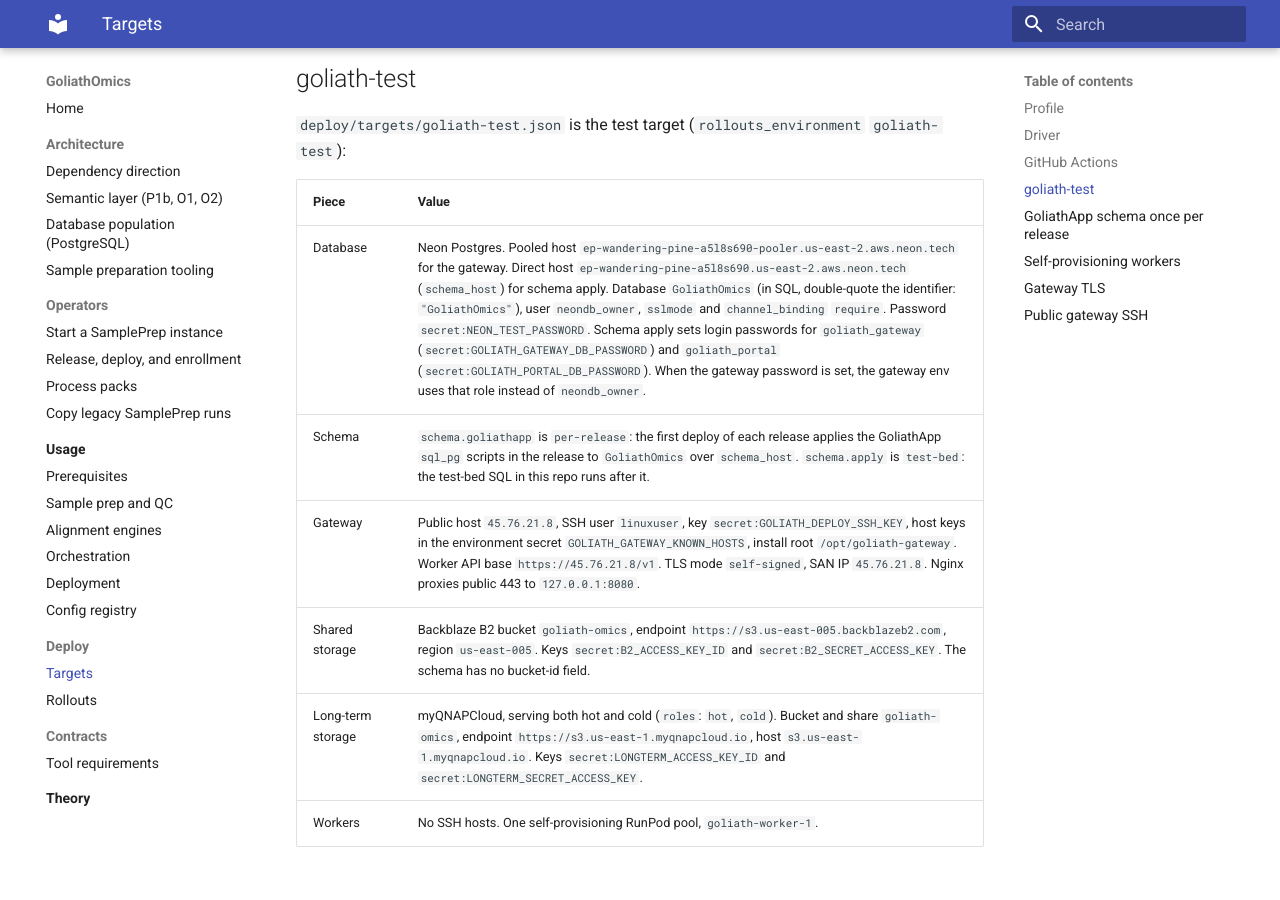
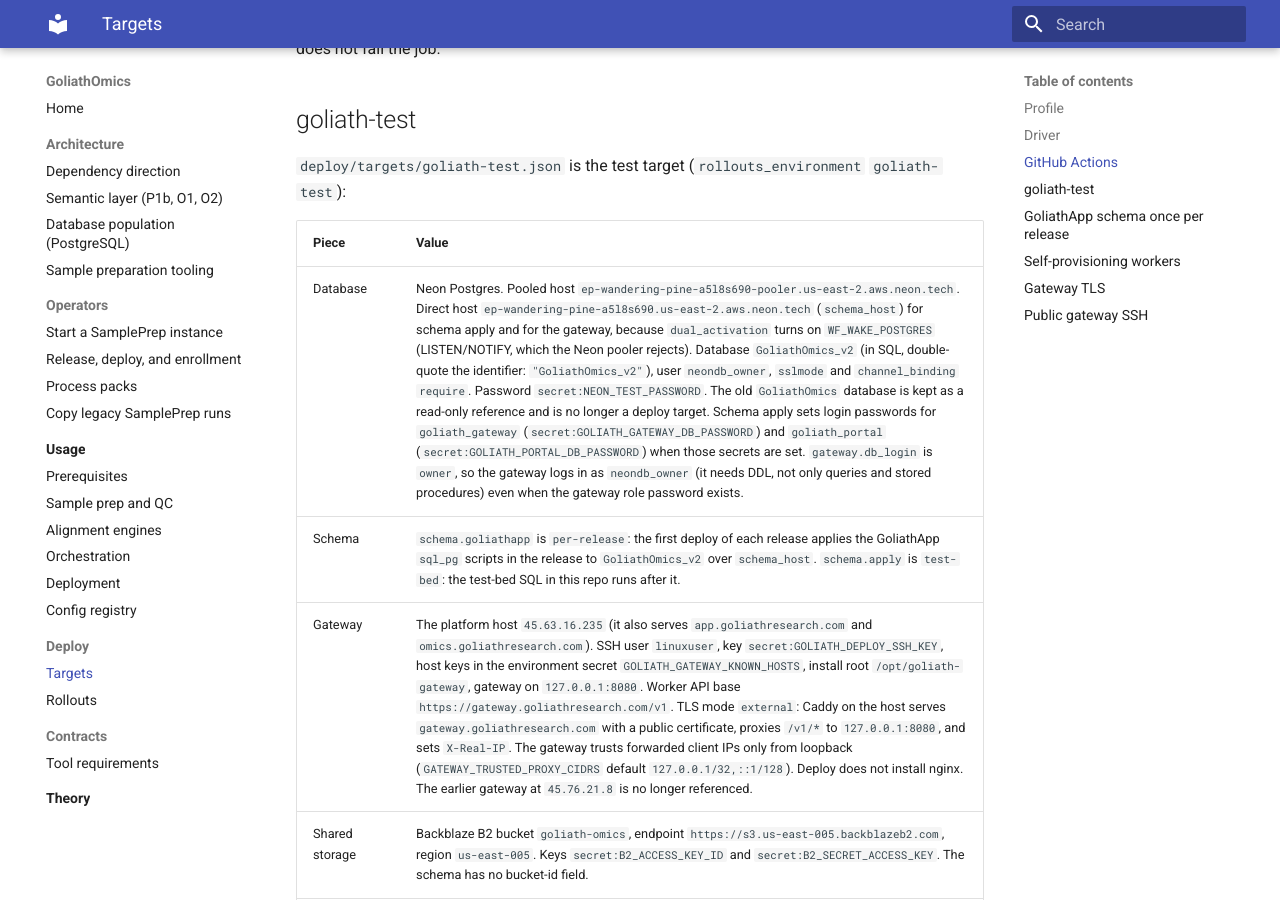
Before and after one commit to Goliath-Research/GoliathOmics, an MkDocs documentation site: the page built from docs/deploy-targets.md, in a window 1280 px wide and 900 px high, scrolled down 2825 px. Built offline with MkDocs 1.6.1 and Material for MkDocs 9.7.7, drawn with Linux system fonts in a browser that asks for light colours; some of the changed text lies outside the part shown.

Commit message:
Gateway on the platform host (gateway.goliathresearch.com, Caddy, GoliathOmics_v2, owner login) + fix gateway wheel missing goliath_worker (#99)
* Gateway on the platform host: gateway.goliathresearch.com via Caddy, GoliathOmics_v2, owner login; fix gateway wheel missing goliath_worker

- build_gateway_wheel.sh: stage GoliathApp layout and copy ../ sibling
  packages (goliath_worker, goliath_app) mapped by pyproject package-dir;
  bump default GOLIATH_APP_REF to b2bdd9f. The 2026.11.6 wheel failed at
  import (No module named goliath_worker).
- deploy_target.sh: gateway.tls.mode external skips setup_gateway_nginx.sh;
  gateway.db_login owner|gateway_role.
- goliath-test target: public_base_url https://gateway.goliathresearch.com/v1,
  host 45.63.16.235, tls external, db_login owner, dbname GoliathOmics_v2.
- Docs: deploy-targets (Caddy site, db_login), RunPod README (new
  WORKER_API_BASE, no CA PEM), release notes pin.

* Fix stale gateway CA on public TLS and probe external gateway deploys

When GOLIATH_GATEWAY_CA_PEM is unset, drop leftover gateway-ca.pem instead of
re-pinning it on boot. For gateway.tls.mode external, run the loopback /v1/
health check without installing nginx.

* docs: external TLS mode runs the loopback probe only

---------

Co-authored-by: Cursor Agent <cursoragent@cursor.com>

````diff
--- a/docs/deploy-targets.md
+++ b/docs/deploy-targets.md
@@ -37,7 +37,7 @@ scripts/deploy_target.sh --target goliath-test --component all
 | Component | What it does |
 | --- | --- |
 | `schema` | First applies the release's GoliathApp PostgreSQL scripts once per release (see [GoliathApp schema](#goliathapp-schema-once-per-release)). Then applies `workflow_engine/sql_pg/deploy_test_bed.sh` when `schema.apply` is `test-bed`. `schema.apply` `none` skips the test-bed SQL. The connection uses `database.schema_host` when set (Neon direct host) and `database.host` otherwise. `channel_binding` is exported as `PGCHANNELBINDING`. The test-bed token fixture is applied only when the target name, `rollouts_environment`, database name, or host looks like a test bed. Set `GOLIATH_ALLOW_TEST_BED_TOKEN=1` to apply it to any other database. |
-| `gateway` | Writes `<install_root>/env/gateway.env` (database password and `POSTGRES_CHANNEL_BINDING` when set; default root `/opt/goliath-gateway`) and runs `install_gateway_systemd.sh --root`. The gateway keeps the pooled `database.host`. That script installs `goliath-gateway.service` (legacy `methyl-gateway.service` symlink) and the reclaim timer. It does not take `--env-file` or `--user`. The same SSH session then runs `setup_gateway_nginx.sh`, which installs nginx if needed, installs `deploy/nginx/goliath-gateway.conf` as a proxy to `bind_host:port` (default `127.0.0.1:8080`), and reloads nginx. TLS defaults to a self-signed certificate. SSH uses the host `identity_file`. A `secret:NAME` value is the private key, written to a mode 600 file and passed with `-i`. The client sets `PasswordAuthentication=no`. |
+| `gateway` | Writes `<install_root>/env/gateway.env` (database password and `POSTGRES_CHANNEL_BINDING` when set; default root `/opt/goliath-gateway`) and runs `install_gateway_systemd.sh --root`. The gateway uses the pooled `database.host`, or `schema_host` when `dual_activation` is true (LISTEN/NOTIFY). That script installs `goliath-gateway.service` (legacy `methyl-gateway.service` symlink) and the reclaim timer. It does not take `--env-file` or `--user`. The same SSH session then runs `setup_gateway_nginx.sh`. With `gateway.tls.mode` `external` that script only curls `http://<bind_host>:<port>/v1/` and fails the deploy when the gateway does not answer. Otherwise it installs nginx if needed, installs `deploy/nginx/goliath-gateway.conf` as a proxy to `bind_host:port` (default `127.0.0.1:8080`), and reloads nginx. TLS defaults to a self-signed certificate. SSH uses the host `identity_file`. A `secret:NAME` value is the private key, written to a mode 600 file and passed with `-i`. The client sets `PasswordAuthentication=no`. |
 | `runtime` | Applies the release's GoliathApp schema first when it is not recorded yet (a no-op after `schema` in `all`). Runs `promote_release.sh --root --release --arch` plus `--pull-parabricks` or `--skip-docker-pull` on SSH hosts. Self-provision workers skip this SSH promote and boot from `/work/goliath/current` or a GitHub release bundle. |
 | `workers` | SSH workers: writes `/work/goliath/env/worker.env` (the path `goliath-worker.service` loads) and `<install_root>/env/worker.env`, then runs `install_worker_systemd.sh --root --arch` and `--capability` when the profile sets one. `self_provision: true` workers: no SSH. The driver prints the pool (provider, template, image, GPU, volume) and exits successfully. |
 
@@ -61,9 +61,9 @@ When `target` is set, the workflow start and finish steps report `goliathomics-r
 
 | Piece | Value |
 | --- | --- |
-| Database | Neon Postgres. Pooled host `ep-wandering-pine-a5l8s690-pooler.us-east-2.aws.neon.tech` for the gateway. Direct host `ep-wandering-pine-a5l8s690.us-east-2.aws.neon.tech` (`schema_host`) for schema apply. Database `GoliathOmics` (in SQL, double-quote the identifier: `"GoliathOmics"`), user `neondb_owner`, `sslmode` and `channel_binding` `require`. Password `secret:NEON_TEST_PASSWORD`. Schema apply sets login passwords for `goliath_gateway` (`secret:GOLIATH_GATEWAY_DB_PASSWORD`) and `goliath_portal` (`secret:GOLIATH_PORTAL_DB_PASSWORD`). When the gateway password is set, the gateway env uses that role instead of `neondb_owner`. |
-| Schema | `schema.goliathapp` is `per-release`: the first deploy of each release applies the GoliathApp `sql_pg` scripts in the release to `GoliathOmics` over `schema_host`. `schema.apply` is `test-bed`: the test-bed SQL in this repo runs after it. |
-| Gateway | Public host `45.76.21.8`, SSH user `linuxuser`, key `secret:GOLIATH_DEPLOY_SSH_KEY`, host keys in the environment secret `GOLIATH_GATEWAY_KNOWN_HOSTS`, install root `/opt/goliath-gateway`. Worker API base `https://45.76.21.8/v1`. TLS mode `self-signed`, SAN IP `45.76.21.8`. Nginx proxies public 443 to `127.0.0.1:8080`. |
+| Database | Neon Postgres. Pooled host `ep-wandering-pine-a5l8s690-pooler.us-east-2.aws.neon.tech`. Direct host `ep-wandering-pine-a5l8s690.us-east-2.aws.neon.tech` (`schema_host`) for schema apply and for the gateway, because `dual_activation` turns on `WF_WAKE_POSTGRES` (LISTEN/NOTIFY, which the Neon pooler rejects). Database `GoliathOmics_v2` (in SQL, double-quote the identifier: `"GoliathOmics_v2"`), user `neondb_owner`, `sslmode` and `channel_binding` `require`. Password `secret:NEON_TEST_PASSWORD`. The old `GoliathOmics` database is kept as a read-only reference and is no longer a deploy target. Schema apply sets login passwords for `goliath_gateway` (`secret:GOLIATH_GATEWAY_DB_PASSWORD`) and `goliath_portal` (`secret:GOLIATH_PORTAL_DB_PASSWORD`) when those secrets are set. `gateway.db_login` is `owner`, so the gateway logs in as `neondb_owner` (it needs DDL, not only queries and stored procedures) even when the gateway role password exists. |
+| Schema | `schema.goliathapp` is `per-release`: the first deploy of each release applies the GoliathApp `sql_pg` scripts in the release to `GoliathOmics_v2` over `schema_host`. `schema.apply` is `test-bed`: the test-bed SQL in this repo runs after it. |
+| Gateway | The platform host `45.63.16.235` (it also serves `app.goliathresearch.com` and `omics.goliathresearch.com`). SSH user `linuxuser`, key `secret:GOLIATH_DEPLOY_SSH_KEY`, host keys in the environment secret `GOLIATH_GATEWAY_KNOWN_HOSTS`, install root `/opt/goliath-gateway`, gateway on `127.0.0.1:8080`. Worker API base `https://gateway.goliathresearch.com/v1`. TLS mode `external`: Caddy on the host serves `gateway.goliathresearch.com` with a public certificate, proxies `/v1/*` to `127.0.0.1:8080`, and sets `X-Real-IP`. The gateway trusts forwarded client IPs only from loopback (`GATEWAY_TRUSTED_PROXY_CIDRS` default `127.0.0.1/32,::1/128`). Deploy does not install nginx. The earlier gateway at `45.76.21.8` is no longer referenced. |
 | Shared storage | Backblaze B2 bucket `goliath-omics`, endpoint `https://s3.us-east-005.backblazeb2.com`, region `us-east-005`. Keys `secret:B2_ACCESS_KEY_ID` and `secret:B2_SECRET_ACCESS_KEY`. The schema has no bucket-id field. |
 | Long-term storage | myQNAPCloud, serving both hot and cold (`roles`: `hot`, `cold`). Bucket and share `goliath-omics`, endpoint `https://s3.us-east-1.myqnapcloud.io`, host `s3.us-east-1.myqnapcloud.io`. Keys `secret:LONGTERM_ACCESS_KEY_ID` and `secret:LONGTERM_SECRET_ACCESS_KEY`. |
 | Workers | No SSH hosts. One self-provisioning RunPod pool, `goliath-worker-1`. |
@@ -99,6 +99,24 @@ A worker object with `self_provision: true` is a pool that boots itself. `deploy
 
 `gateway.tls` is optional. Omitted, or `"mode": "self-signed"`, issues a certificate once under `/etc/ssl/methyl-gateway/` (`fullchain.pem`, `privkey.pem`, and `ca.pem`). The subjectAltName is `gateway.tls.san_ip` when set, otherwise the host of `public_base_url` when that host is an IPv4 address, otherwise that DNS name. A later deploy reuses the key. To rotate it, delete `/etc/ssl/methyl-gateway` on the gateway and deploy again.
 
+`gateway.tls.mode` `external` installs no nginx, certificate, or firewall rule; `setup_gateway_nginx.sh --tls external` only probes the loopback gateway. Use it when a reverse proxy the operator manages already owns ports 80 and 443 on the host, as Caddy does on the platform host. That proxy must forward `/v1/` to `bind_host:port` and pass the client address in `X-Real-IP` (or as the last `X-Forwarded-For` entry). The gateway only honors those headers from `GATEWAY_TRUSTED_PROXY_CIDRS`, which defaults to loopback. `gateway.tls.domain` may name the public host for reference. The Caddy site for goliath-test:
+
+```text
+gateway.goliathresearch.com {
+	encode gzip
+	handle /v1/* {
+		reverse_proxy 127.0.0.1:8080 {
+			header_up X-Real-IP {remote_host}
+		}
+	}
+	handle {
+		respond "not found" 404
+	}
+}
+```
+
+`gateway.db_login` chooses the database login written to `gateway.env`. `gateway_role` (default) uses `database.gateway_role` when its password is set and the owner otherwise. `owner` always uses `database.user`.
+
 `gateway.tls.mode` `letsencrypt` is the optional path when a DNS name exists. Set `gateway.tls.domain` and `gateway.tls.email`, and point `public_base_url` at `https://<domain>/v1`. The domain must resolve to the gateway. An IP-only gateway does not need this mode.
 
 The Vultr cloud firewall, if this instance is assigned to one, is not `ufw`. That group has to allow inbound TCP 443. Allow TCP 80 as well when you want the HTTP redirect or Let's Encrypt HTTP-01. The loopback deploy check does not pass through that firewall.
@@ -107,7 +125,7 @@ RunPod workers trust a self-signed gateway certificate by pinning `ca.pem`. See
 
 ## Public gateway SSH
 
-`45.76.21.8` is a public address. SSH to the gateway is key-only.
+`45.63.16.235` is a public address. SSH to the gateway is key-only.
 
 On the gateway, `sshd_config` must contain:
 
@@ -119,4 +137,4 @@ KbdInteractiveAuthentication no
 
 Reload `sshd` after that change. The deploy client also passes `-o PasswordAuthentication=no -o PreferredAuthentications=publickey -o IdentitiesOnly=yes` and `-i` the key from `secret:GOLIATH_DEPLOY_SSH_KEY`. Do not commit the key. Put it in the `goliath-test` GitHub environment (the release-deploy job's environment) or in `/etc/goliath/goliath-test.env` on the runner.
 
-Host key checking stays on. `ssh_cmd` in `scripts/deploy_target.sh` sets `UserKnownHostsFile` to `~/.ssh/known_hosts`. `scp_to` copies files through that same SSH session, so it uses the same file. Capture the lines on a trusted network with `ssh-keyscan 45.76.21.8` (add `-H` to store a hashed host) and save that output as the `goliath-test` environment secret `GOLIATH_GATEWAY_KNOWN_HOSTS`. The value is one or more lines, the same text `ssh-keyscan` prints. Do not commit the lines. The release-deploy job writes the secret to `~/.ssh/known_hosts` before it SSHes and stops if the secret is empty. It does not run `ssh-keyscan` and does not set `StrictHostKeyChecking=no`.
+Host key checking stays on. `ssh_cmd` in `scripts/deploy_target.sh` sets `UserKnownHostsFile` to `~/.ssh/known_hosts`. `scp_to` copies files through that same SSH session, so it uses the same file. Capture the lines on a trusted network with `ssh-keyscan 45.63.16.235` (add `-H` to store a hashed host) and save that output as the `goliath-test` environment secret `GOLIATH_GATEWAY_KNOWN_HOSTS`. The value is one or more lines, the same text `ssh-keyscan` prints. Do not commit the lines. The release-deploy job writes the secret to `~/.ssh/known_hosts` before it SSHes and stops if the secret is empty. It does not run `ssh-keyscan` and does not set `StrictHostKeyChecking=no`.
````
Also changed, not shown: deploy/runpod/README.md (+4 -15 lines), docs/operators/release.md (+1 -1 lines), 7 other files.
